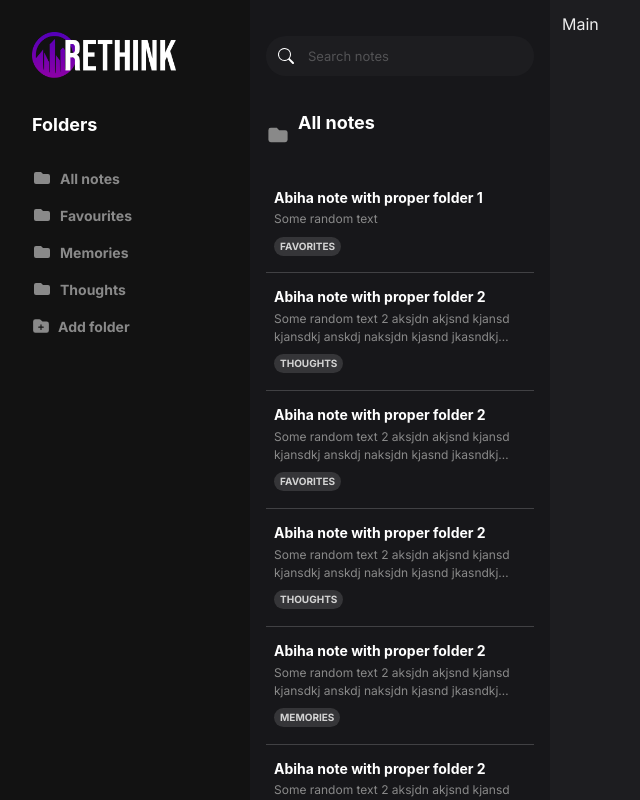
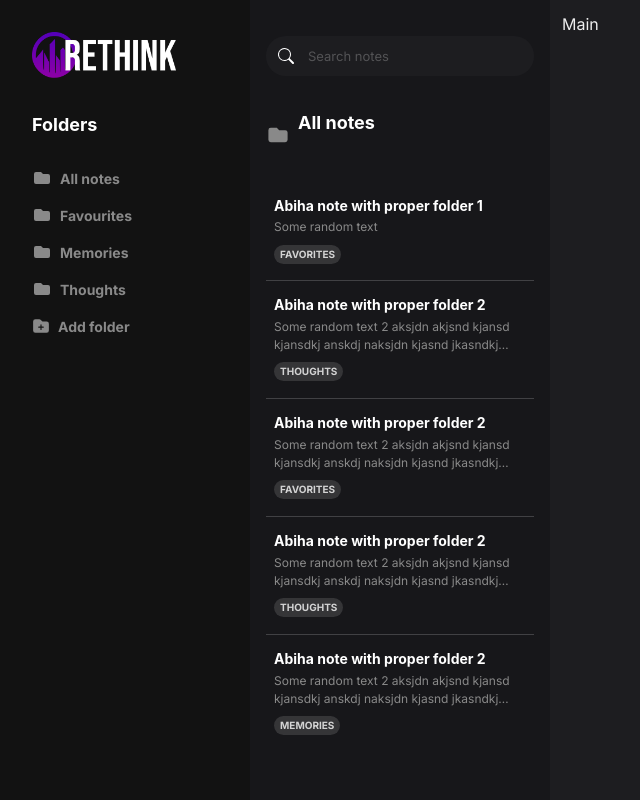
Before and after one commit to shahzaibshaikh/rethink-fe, a React (Vite) app: page / in a window 1280 px wide. Shown: the top 800 px of the page, without its empty margins (0-640 px from the left). Built offline with nearby package versions, Linux system fonts and the light colour scheme.

Commit message:
👌 IMPROVE: made note listing scrollable

```diff
--- a/src/components/NotesListing.tsx
+++ b/src/components/NotesListing.tsx
@@ -99,7 +99,7 @@ function NotesListing() {
           All notes
         </Heading>
       </HStack>
-
+      <Box overflowY='auto' maxHeight='560px'>
         {notes.map(note => (
           <NoteCard
             key={note._id}
@@ -109,6 +109,7 @@ function NotesListing() {
           />
         ))}
       </Box>
+    </Box>
   );
 }
 
```
Lines whose indentation alone changed are shown as unchanged.
